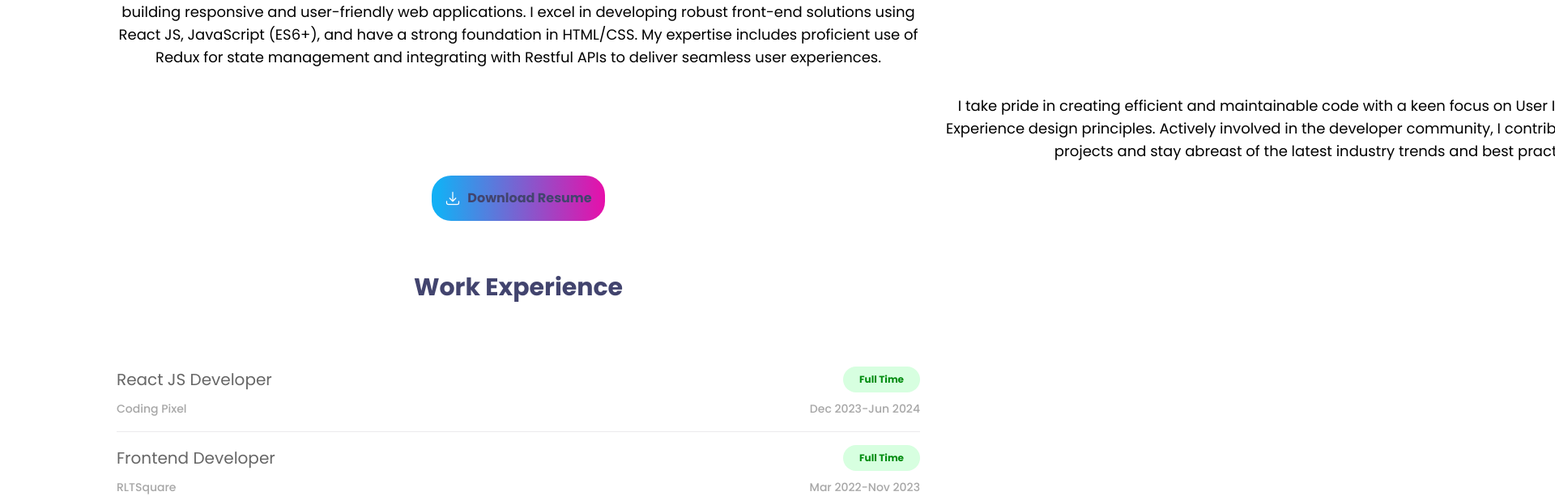
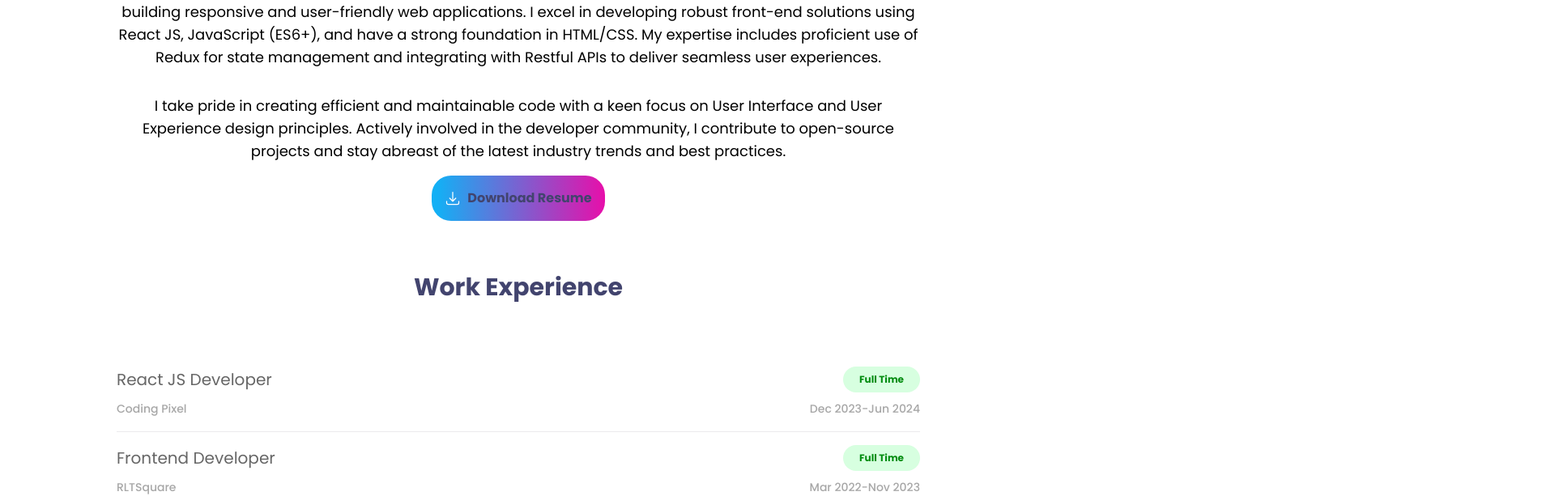
Before and after one commit to khizarkamal/porfolio_khizarkamal, a Next.js app: page / in a window 1280 px wide. Shown: the part 1867-2480 px from the top of the page at 81% size, 1920 px wide, since content can reach past the window. Built offline with nearby package versions, Linux system fonts and the light colour scheme; a web font is replaced by a local one.

Commit message:
fix: second paragraph translate-x resolved

```diff
--- a/src/components/AboutMe.tsx
+++ b/src/components/AboutMe.tsx
@@ -7,7 +7,7 @@ import DownloadResume from "./DownloadResume";
 
 const AboutMe = () => {
   const firstParagraph = useRef<HTMLParagraphElement | null>(null);
-  const secondParagraph = useRef<null | HTMLParagraphElement>(null);
+  const secondParagraph = useRef<HTMLParagraphElement | null>(null);
 
   useEffect(() => {
     const aboutMeSection = document.getElementById("about-me") as HTMLElement;
@@ -22,8 +22,10 @@ const AboutMe = () => {
           if (!entry.isIntersecting) {
             return;
           }
+
           if (firstParagraph.current && secondParagraph.current) {
             firstParagraph.current.classList.add("translate-x-0");
+            secondParagraph.current.classList.remove("translate-x-full");
             secondParagraph.current.classList.add("translate-x-0");
           }
         });
@@ -56,7 +58,7 @@ const AboutMe = () => {
         </p>
         <p
           ref={secondParagraph}
-          className=" translate-x-full transition-all duration-1000 ease-in-out"
+          className="translate-x-full transition-all duration-1000 ease-in-out"
         >
           I take pride in creating efficient and maintainable code with a keen
           focus on User Interface and User Experience design principles.
```
